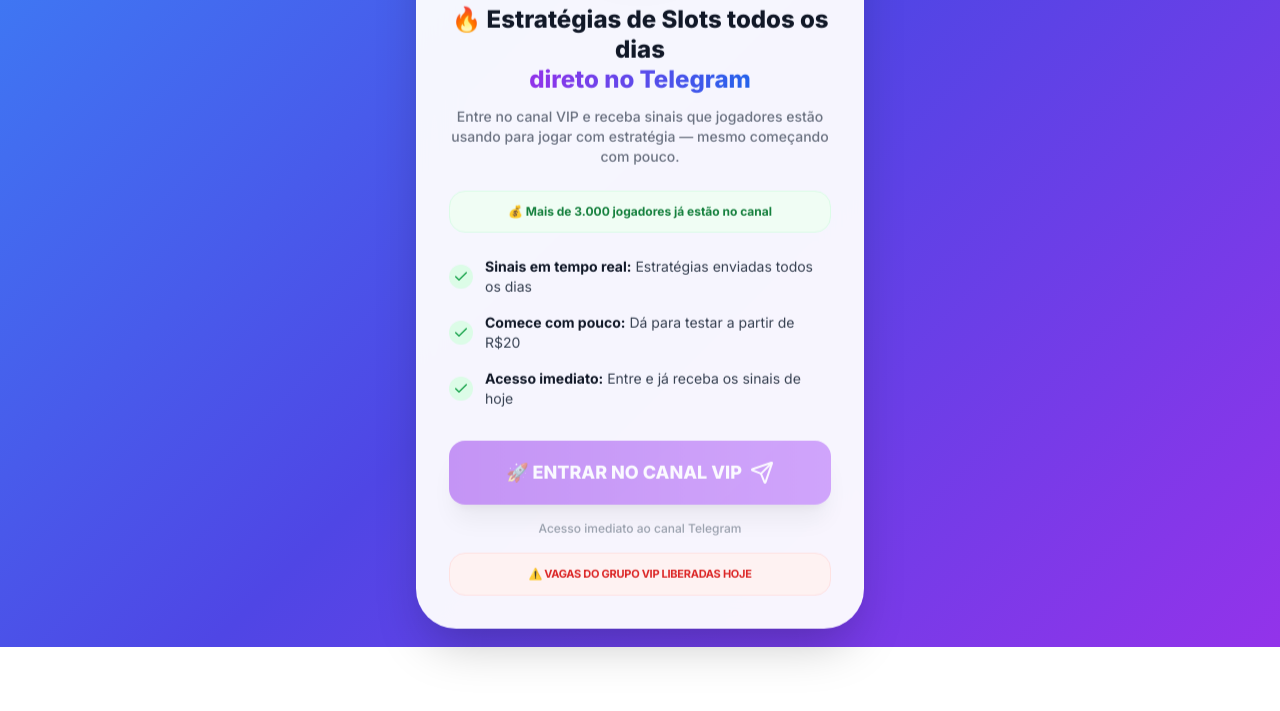
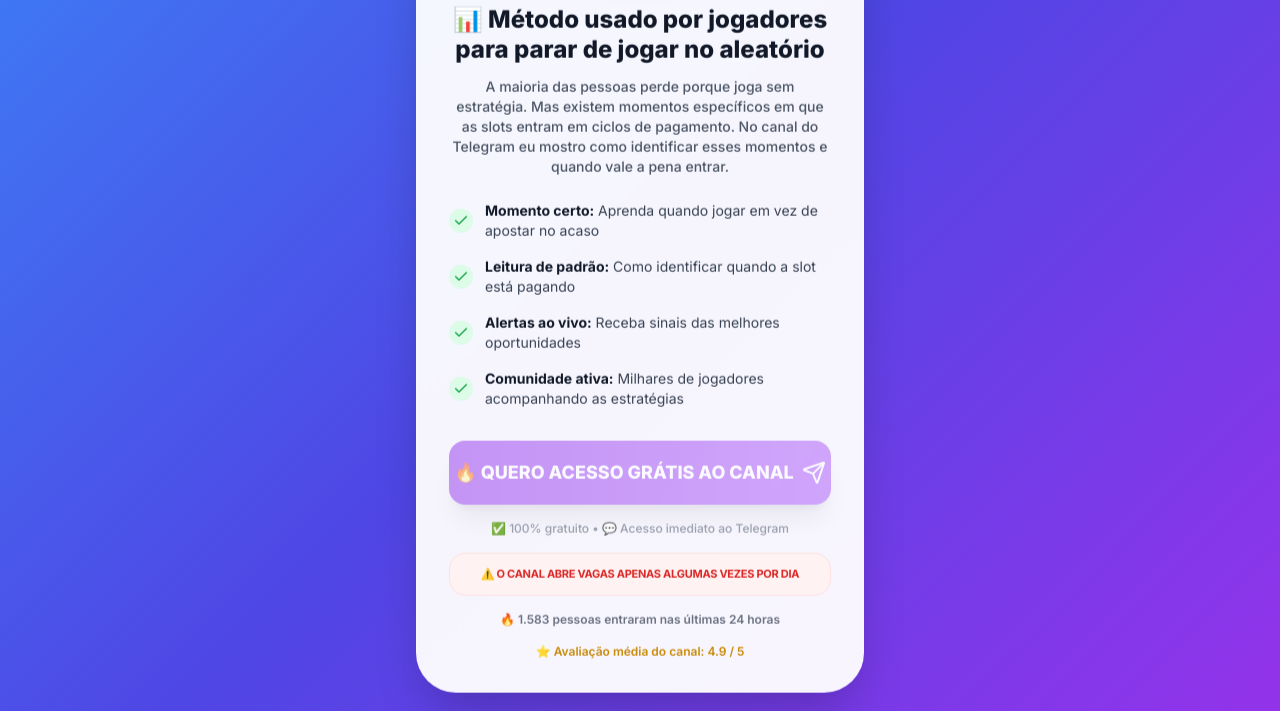
Before and after one commit to andrelopees04-source/andrelopees04-source, a website: page index.html in a window 1280 px wide. Shown: the part 214-925 px from the top of the page. Before the commit the page ends 861 px from the top, so only its background shows below. Drawn offline with nearby package versions, Linux system fonts and the light colour scheme.

Commit message:
Update index.html

```diff
--- a/index.html
+++ b/index.html
@@ -10,6 +10,7 @@
 <script src="https://unpkg.com/lucide@latest"></script>
 
 <style>
+
 @import url('https://fonts.googleapis.com/css2?family=Inter:wght@400;500;600;700;800&display=swap');
 
 body{
@@ -58,9 +59,11 @@ display:none;
 z-index:9999;
 max-width:260px;
 }
+
 </style>
 
 <!-- META PIXEL -->
+
 <script>
 !function(f,b,e,v,n,t,s)
 {if(f.fbq)return;n=f.fbq=function(){n.callMethod?
@@ -102,32 +105,19 @@ LOPES SINAIS
 
 <h1 class="text-2xl font-extrabold text-gray-900 leading-tight mb-3">
 
-🔥 Estratégias de Slots todos os dias
-
-<br>
-
-<span class="text-transparent bg-clip-text bg-gradient-to-r from-purple-600 to-blue-600">
-
-direto no Telegram
-
-</span>
+📊 Método usado por jogadores para parar de jogar no aleatório
 
 </h1>
 
-<p class="text-gray-500 text-sm font-medium">
+<p class="text-gray-600 text-sm font-medium">
 
-Entre no canal VIP e receba sinais que jogadores estão usando
-para jogar com estratégia — mesmo começando com pouco.
+A maioria das pessoas perde porque joga sem estratégia.
 
-</p>
+Mas existem momentos específicos em que as slots entram
+em ciclos de pagamento.
 
-</div>
-
-<div class="bg-green-50 border border-green-100 p-3 rounded-2xl mb-6">
-
-<p class="text-center text-xs text-green-700 font-bold">
-
-💰 Mais de 3.000 jogadores já estão no canal
+No canal do Telegram eu mostro como identificar esses
+momentos e quando vale a pena entrar.
 
 </p>
 
@@ -142,8 +132,8 @@ para jogar com estratégia — mesmo começando com pouco.
 </div>
 
 <span>
-<strong class="text-gray-900">Sinais em tempo real:</strong>
-Estratégias enviadas todos os dias
+<strong class="text-gray-900">Momento certo:</strong>
+Aprenda quando jogar em vez de apostar no acaso
 </span>
 
 </div>
@@ -155,8 +145,8 @@ Estratégias enviadas todos os dias
 </div>
 
 <span>
-<strong class="text-gray-900">Comece com pouco:</strong>
-Dá para testar a partir de R$20
+<strong class="text-gray-900">Leitura de padrão:</strong>
+Como identificar quando a slot está pagando
 </span>
 
 </div>
@@ -168,8 +158,21 @@ Dá para testar a partir de R$20
 </div>
 
 <span>
-<strong class="text-gray-900">Acesso imediato:</strong>
-Entre e já receba os sinais de hoje
+<strong class="text-gray-900">Alertas ao vivo:</strong>
+Receba sinais das melhores oportunidades
+</span>
+
+</div>
+
+<div class="flex items-center gap-3 text-sm text-gray-700">
+
+<div class="flex-shrink-0 w-6 h-6 bg-green-100 rounded-full flex items-center justify-center">
+<i data-lucide="check" class="w-4 h-4 text-green-600"></i>
+</div>
+
+<span>
+<strong class="text-gray-900">Comunidade ativa:</strong>
+Milhares de jogadores acompanhando as estratégias
 </span>
 
 </div>
@@ -184,21 +187,37 @@ onclick="fbq('track','Lead');"
 
 class="cta-button flex items-center justify-center gap-2 w-full h-16 rounded-2xl text-white font-black text-lg shadow-xl group animate-pulse">
 
-🚀 ENTRAR NO CANAL VIP
+🔥 QUERO ACESSO GRÁTIS AO CANAL
 
 <i data-lucide="send" class="w-6 h-6 group-hover:scale-110 transition-transform"></i>
 
 </a>
 
 <p class="text-center text-xs text-gray-400 font-medium">
-Acesso imediato ao canal Telegram
+
+✅ 100% gratuito • 💬 Acesso imediato ao Telegram
+
 </p>
 
 <div class="bg-red-50 border border-red-100 p-3 rounded-2xl">
 
 <p class="text-center text-[11px] text-red-600 font-bold uppercase tracking-tight">
-⚠️ Vagas do grupo VIP liberadas hoje
+
+⚠️ O canal abre vagas apenas algumas vezes por dia
+
 </p>
+
+</div>
+
+<div class="text-center text-xs text-gray-500 font-semibold">
+
+🔥 1.583 pessoas entraram nas últimas 24 horas
+
+</div>
+
+<div class="text-center text-xs text-yellow-600 font-semibold">
+
+⭐ Avaliação média do canal: 4.9 / 5
 
 </div>
 
@@ -208,7 +227,6 @@ Acesso imediato ao canal Telegram
 
 </div>
 
-<!-- POPUP SOCIAL PROOF -->
 <div id="popup" class="popup">
 <span id="popupText"></span>
 </div>
@@ -217,9 +235,9 @@ Acesso imediato ao canal Telegram
 
 lucide.createIcons();
 
-const mensagens = [
+const mensagens=[
 
-"💰 Carlos acabou de ganhar R$320 usando os sinais",
+"💰 Carlos ganhou R$320 usando os sinais",
 "🔥 Ana entrou no canal VIP agora",
 "💸 João sacou R$540 hoje",
 "🚀 Pedro acabou de entrar no grupo",
@@ -232,12 +250,12 @@ const mensagens = [
 
 function mostrarPopup(){
 
-const popup = document.getElementById("popup");
-const texto = document.getElementById("popupText");
+const popup=document.getElementById("popup");
+const texto=document.getElementById("popupText");
 
-const mensagem = mensagens[Math.floor(Math.random()*mensagens.length)];
+const mensagem=mensagens[Math.floor(Math.random()*mensagens.length)];
 
-texto.innerText = mensagem;
+texto.innerText=mensagem;
 
 popup.style.display="block";
 
```
